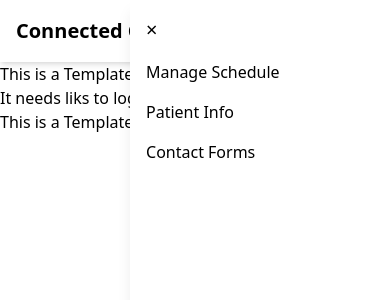
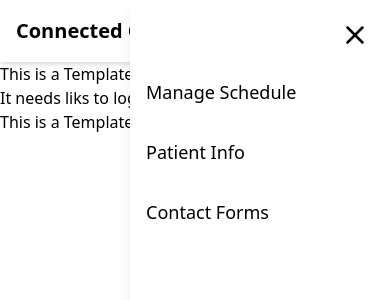
Before and after one commit to UTDallasEPICS/manos-unidas-for-autismo, a Nuxt app: page / in a window 390 px wide. Both pictures are taken after a click on the button "Toggle menu". Shown: the top 300 px of the page. Built offline with nearby package versions, Linux system fonts and the light colour scheme.

Commit message:
Updated X button on mobile menu to be on the right, changed x from text to icon from lucide icons, deleted original nav, increased text size of mobile menu

```diff
--- a/components/Nav.vue
+++ /dev/null
@@ -1,5 +0,0 @@
-<template>
-	<h1>This is a Template Nav Bar Component</h1>
-</template>
-
-<script lang="ts" setup></script>
--- a/components/NavBar.vue
+++ b/components/NavBar.vue
@@ -45,25 +45,32 @@
 			role="dialog"
 		>
 			<!-- Backdrop -->
-			<div class="fixed inset-0 z-10" @click="toggleMenu"></div>
+			<div
+				class="bg-opacity-50 fixed inset-0 z-10"
+				@click="toggleMenu"
+			></div>
 
 			<!-- Slide-out Menu Panel -->
 			<div
 				class="relative z-20 ml-auto w-2/3 max-w-xs bg-white p-4 shadow-lg"
 			>
-				<button
-					@click="toggleMenu"
-					class="mb-4 text-xl"
-					aria-label="Close menu"
-				>
-					&times;
-				</button>
+				<!-- Close button positioned on the right -->
+				<div class="mb-4 flex justify-end">
+					<button
+						@click="toggleMenu"
+						class="p-1"
+						aria-label="Close menu"
+					>
+						<X color="black" :size="30" />
+					</button>
+				</div>
+
 				<nav class="flex flex-col gap-4">
 					<NuxtLink
 						v-for="(link, idx) in userLinks[userType]"
 						:key="idx"
 						:to="link.path"
-						class="hover:underline"
+						class="py-2 text-lg hover:underline"
 						@click="toggleMenu"
 					>
 						{{ link.label }}
@@ -76,6 +83,7 @@
 
 <script setup lang="ts">
 import { ref } from "vue";
+import { X } from "lucide-vue-next";
 
 // Replace this with the actual user role from auth/session
 const userType = ref<"user support" | "it support" | "other">("user support");
--- a/package.json
+++ b/package.json
@@ -19,6 +19,7 @@
 		"@heroicons/vue": "^2.2.0",
 		"@prisma/client": "^6.3.0",
 		"@tailwindcss/vite": "^4.0.1",
+		"lucide-vue-next": "^0.487.0",
 		"nuxt": "^3.15.4",
 		"tailwindcss": "^4.0.1",
 		"vue": "latest",
```
Also changed, not shown: 1 other file (tests, documents, lock files or other folders).
